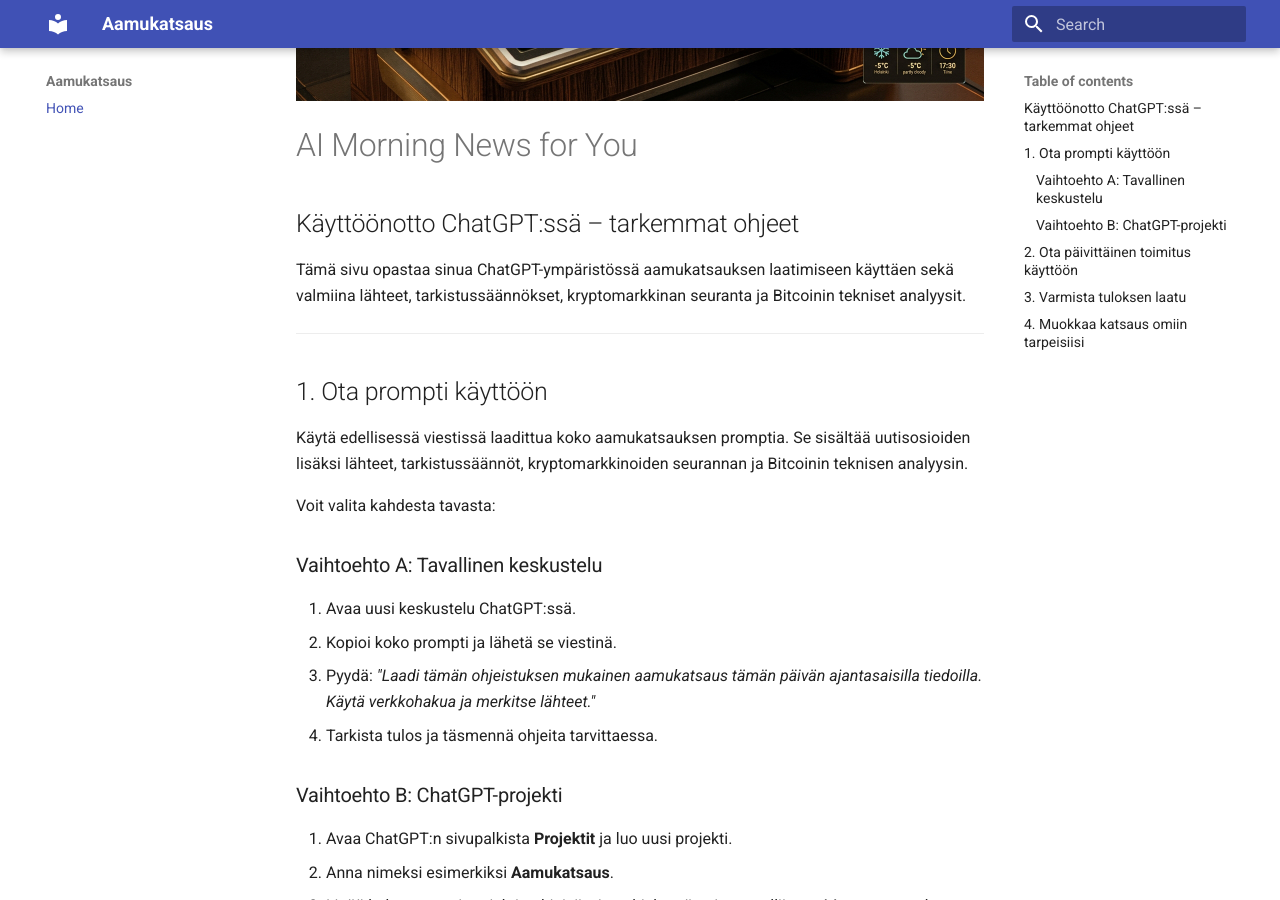
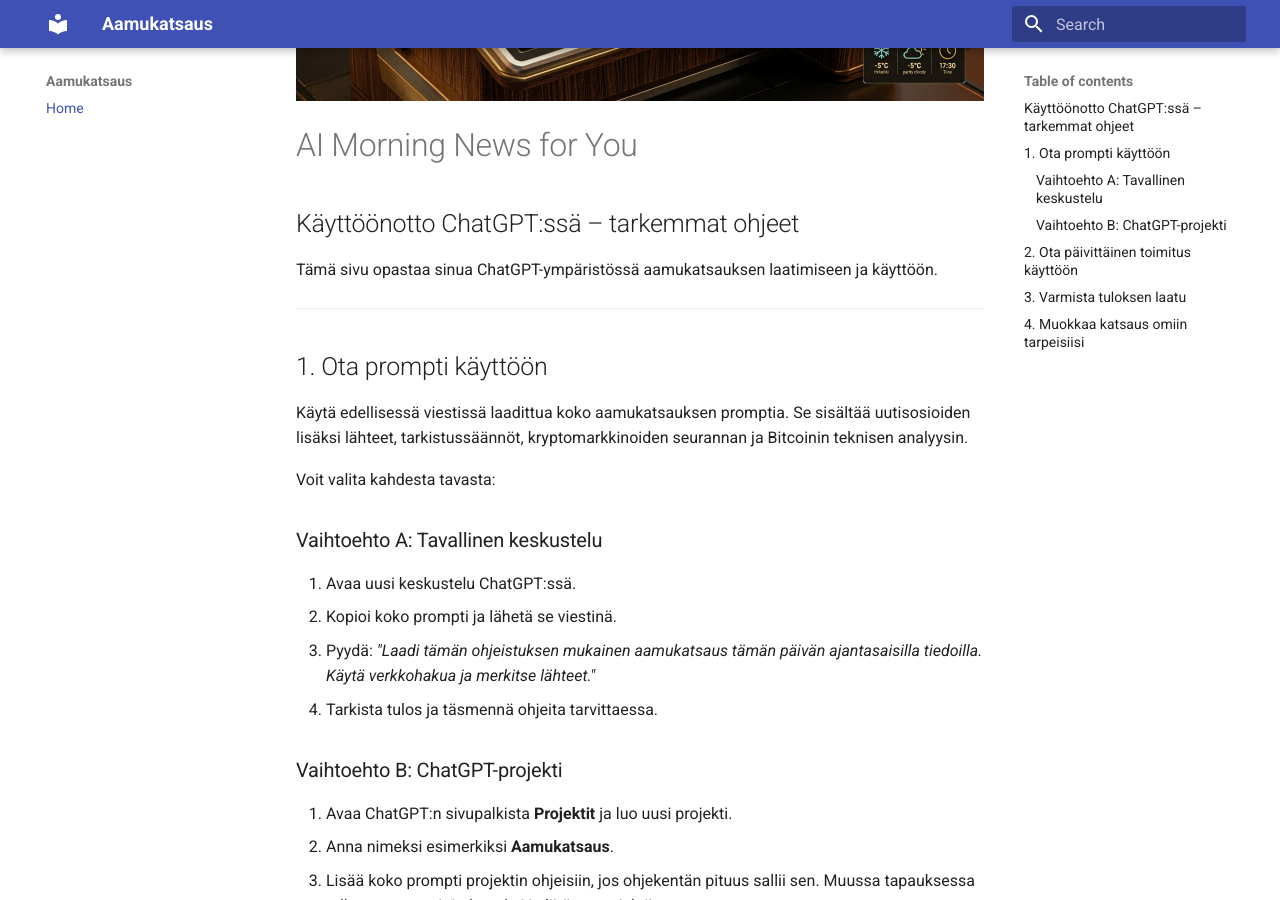
Before and after one commit to MipoRepo/uutiset, an MkDocs documentation site: the page built from docs/index.md, in a window 1280 px wide and 900 px high, scrolled down 397 px. Built offline with MkDocs 1.6.1 and Material for MkDocs 9.7.7, drawn with Linux system fonts in a browser that asks for light colours.

Commit message:
teksti päivitys

```diff
--- a/docs/index.md
+++ b/docs/index.md
@@ -4,7 +4,7 @@
 
 ## Käyttöönotto ChatGPT:ssä – tarkemmat ohjeet
 
-Tämä sivu opastaa sinua ChatGPT-ympäristössä aamukatsauksen laatimiseen käyttäen sekä valmiina lähteet, tarkistussäännökset, kryptomarkkinan seuranta ja Bitcoinin tekniset analyysit.
+Tämä sivu opastaa sinua ChatGPT-ympäristössä aamukatsauksen laatimiseen ja käyttöön.
 
 ---
 
```
